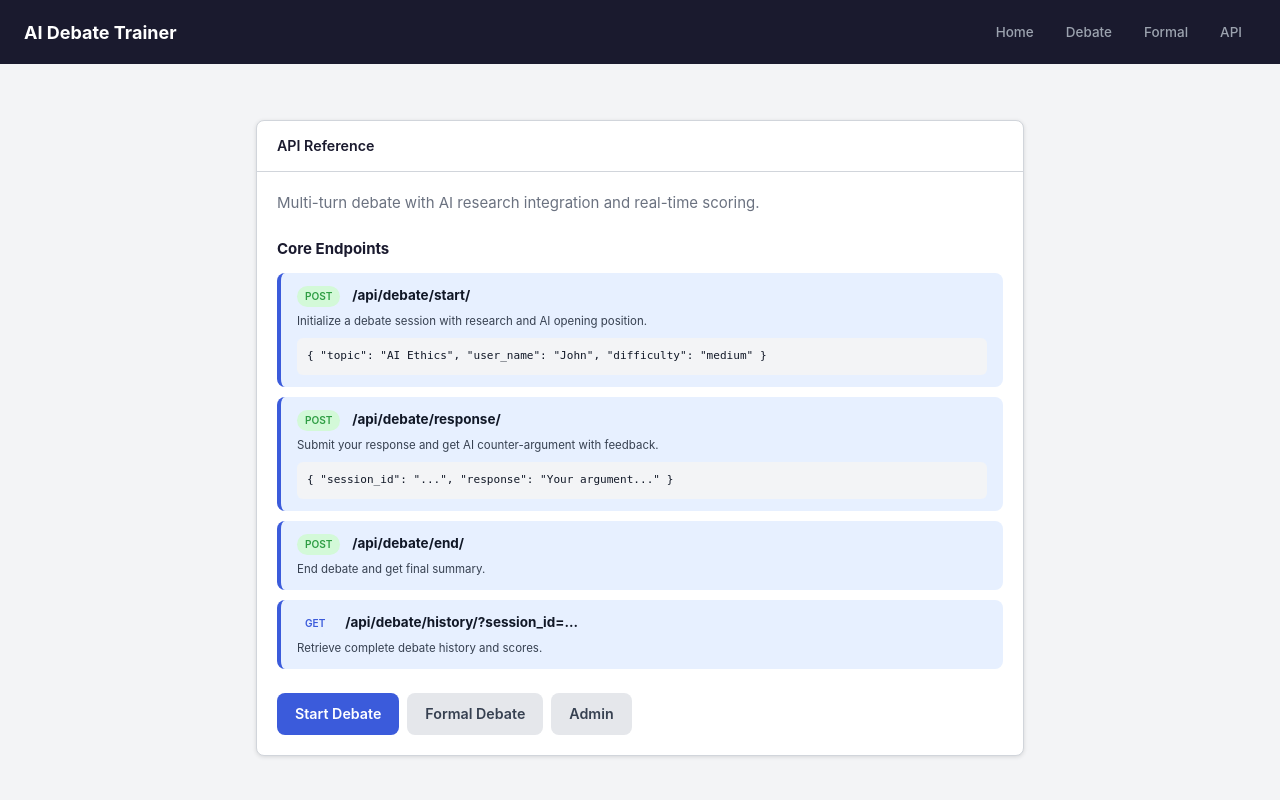
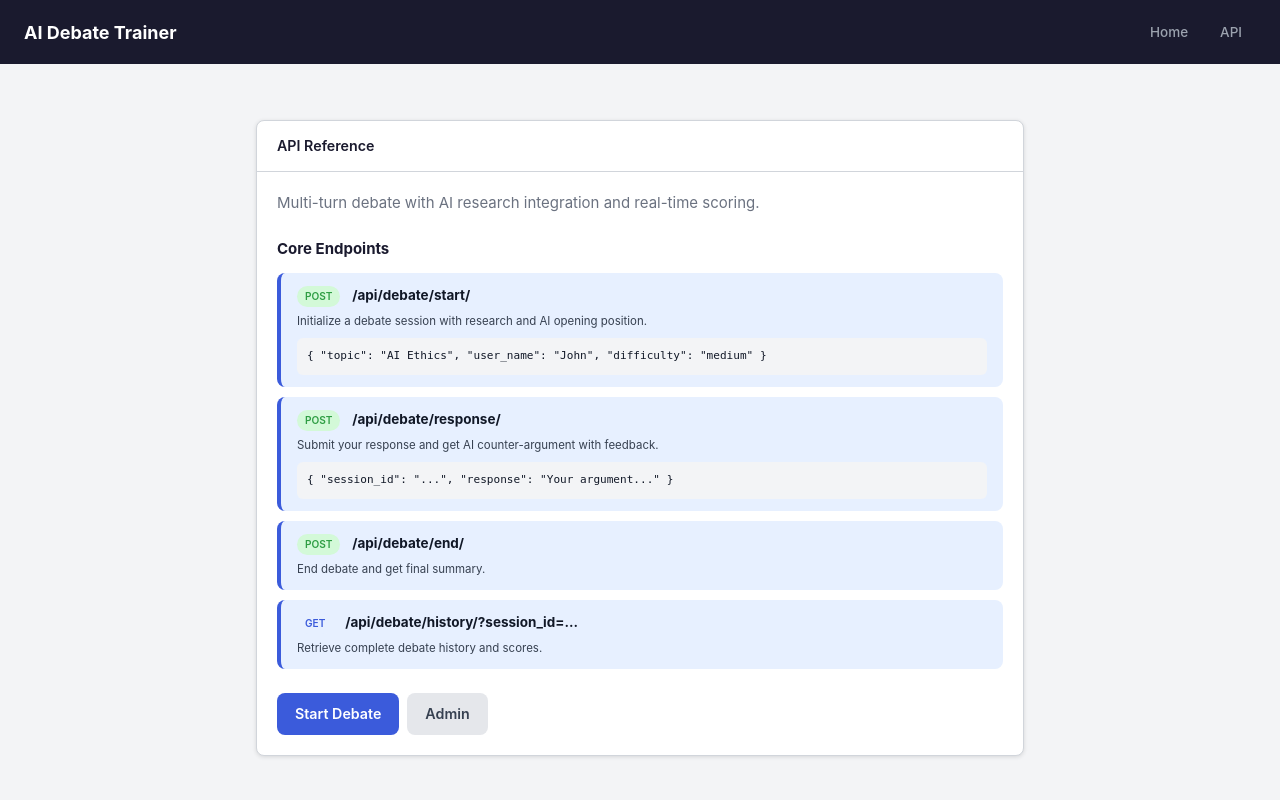
Before and after one commit to potatoonions/FYP_Prototype, a Django app: page /api-docs/ in a window 1280 px wide. Run offline with Django 5.2, Linux system fonts and the light colour scheme.

Commit message:
updated buttons and locations

```diff
--- a/debate_trainer/debate_trainer/urls.py
+++ b/debate_trainer/debate_trainer/urls.py
@@ -2,11 +2,11 @@
 from django.contrib import admin
 from django.urls import include, path
 
-from trainer.views import home_view, debate_chat_view, formal_debate_enhanced_view
+from trainer.views import home_view, formal_debate_basic_view, formal_debate_enhanced_view
 
 urlpatterns = [
     path("", formal_debate_enhanced_view, name="home"),
-    path("debate/", debate_chat_view, name="chat"),
+    path("formal/", formal_debate_basic_view, name="formal"),
     path("api-docs/", home_view, name="api-docs"),
     path("admin/", admin.site.urls),
     path("api/", include("trainer.urls")),
--- a/debate_trainer/trainer/templates/trainer/base.html
+++ b/debate_trainer/trainer/templates/trainer/base.html
@@ -229,8 +229,6 @@
         <h1>AI Debate Trainer</h1>
         <nav>
             <a href="/">Home</a>
-            <a href="/debate/">Debate</a>
-            <a href="/api/formal/">Formal</a>
             <a href="/api-docs/">API</a>
         </nav>
     </header>
--- a/debate_trainer/trainer/templates/trainer/formal_debate_enhanced.html
+++ b/debate_trainer/trainer/templates/trainer/formal_debate_enhanced.html
@@ -247,6 +247,7 @@
 
             <div class="btn-group" style="margin-top: 16px;">
                 <button class="btn btn-primary" onclick="startDebate()">Start Debate</button>
+                <a href="/formal/" class="btn btn-secondary">Start Formal Debate</a>
             </div>
         </div>
 
--- a/debate_trainer/trainer/templates/trainer/home.html
+++ b/debate_trainer/trainer/templates/trainer/home.html
@@ -37,8 +37,7 @@
             </div>
 
             <div class="btn-group">
-                <a href="/debate/" class="btn btn-primary">Start Debate</a>
-                <a href="/api/formal/" class="btn btn-secondary">Formal Debate</a>
+                <a href="/" class="btn btn-primary">Start Debate</a>
                 <a href="/admin/" class="btn btn-secondary">Admin</a>
             </div>
         </div>
--- a/debate_trainer/trainer/urls.py
+++ b/debate_trainer/trainer/urls.py
@@ -2,8 +2,6 @@ from django.urls import path
 
 from .views import (
     home_view,
-    debate_chat_view,
-    formal_debate_basic_view,
     formal_debate_enhanced_view,
     start_debate,
     submit_user_response,
@@ -40,7 +38,6 @@ urlpatterns = [
 
     # Formal debate competition interface (enhanced is default)
     path("formal/", formal_debate_enhanced_view, name="formal_debate"),
-    path("formal/basic/", formal_debate_basic_view, name="formal_debate_basic"),
     path("formal/create/", create_formal_debate, name="create_formal_debate"),
     path("formal/start/", start_formal_debate, name="start_formal_debate"),
     path("formal/speech/", submit_formal_speech, name="submit_formal_speech"),
```
Also changed, not shown: debate_trainer/db.sqlite3, fyp system_architecture.svg (added).
